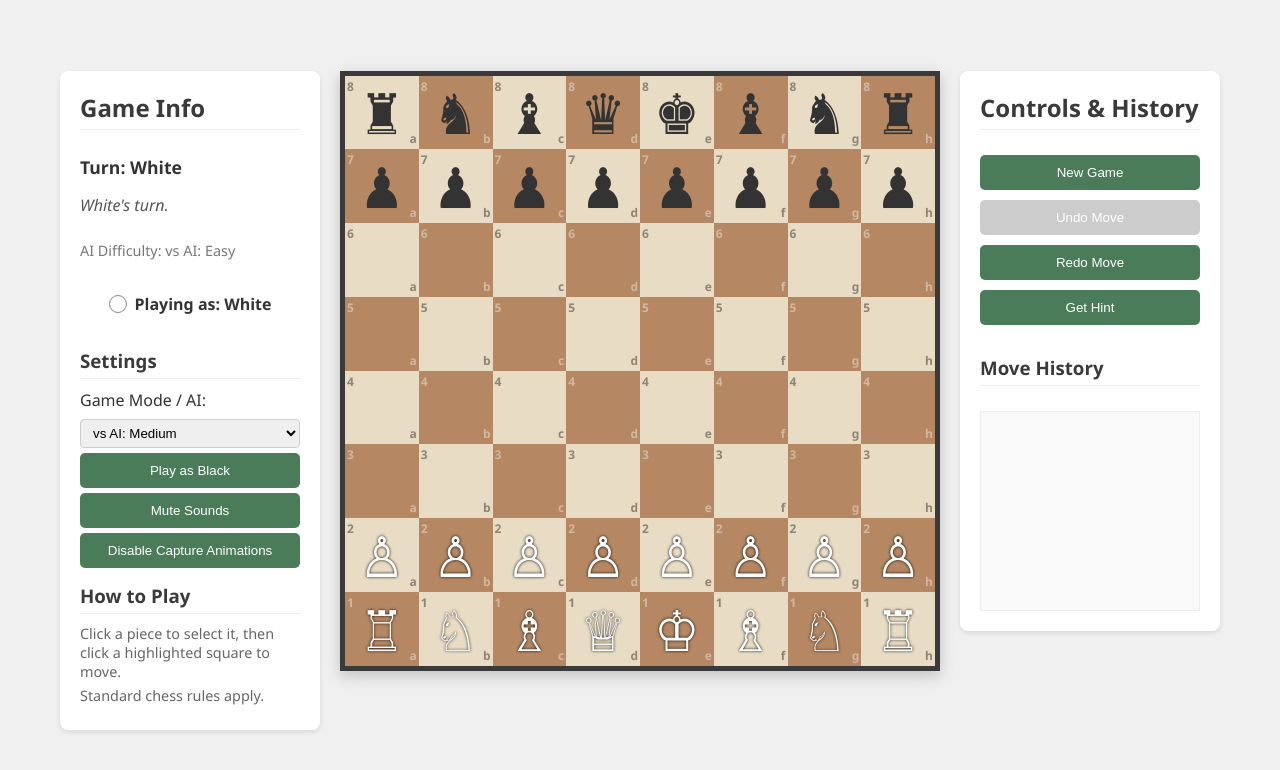
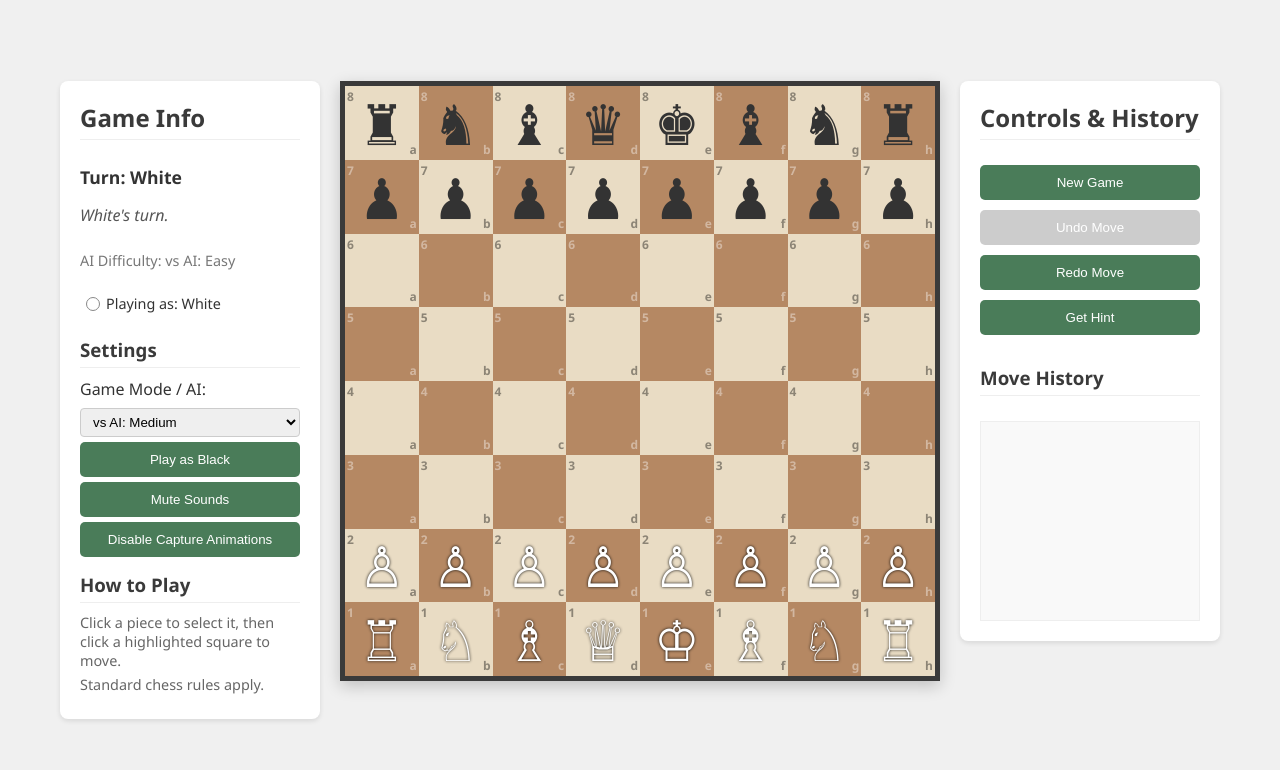
Before and after one commit to d57udy/Chess-game-vibe-code, a plain HTML site: page index.html in a window 1280 px wide. Drawn offline with nearby package versions, Linux system fonts and the light colour scheme.

```diff
--- a/style.css
+++ b/style.css
@@ -265,24 +265,25 @@
 
 /* Player Color Indicator Styles */
 #player-color-indicator {
-    margin: 10px 0;
-    padding: 8px;
-    border-radius: 5px;
-    font-weight: bold;
+    margin: 5px 0;
+    padding: 4px 6px;
+    border-radius: 4px;
+    font-size: 0.9em;
+    font-weight: normal;
     text-align: center;
-    display: flex;
+    display: inline-flex;
     align-items: center;
-    justify-content: center;
     transition: background-color 0.3s ease;
+    max-width: fit-content;
 }
 
 #player-color-indicator::before {
     content: "";
     display: inline-block;
-    width: 16px;
-    height: 16px;
+    width: 12px;
+    height: 12px;
     border-radius: 50%;
-    margin-right: 8px;
+    margin-right: 6px;
     border: 1px solid #888;
 }
 
```
